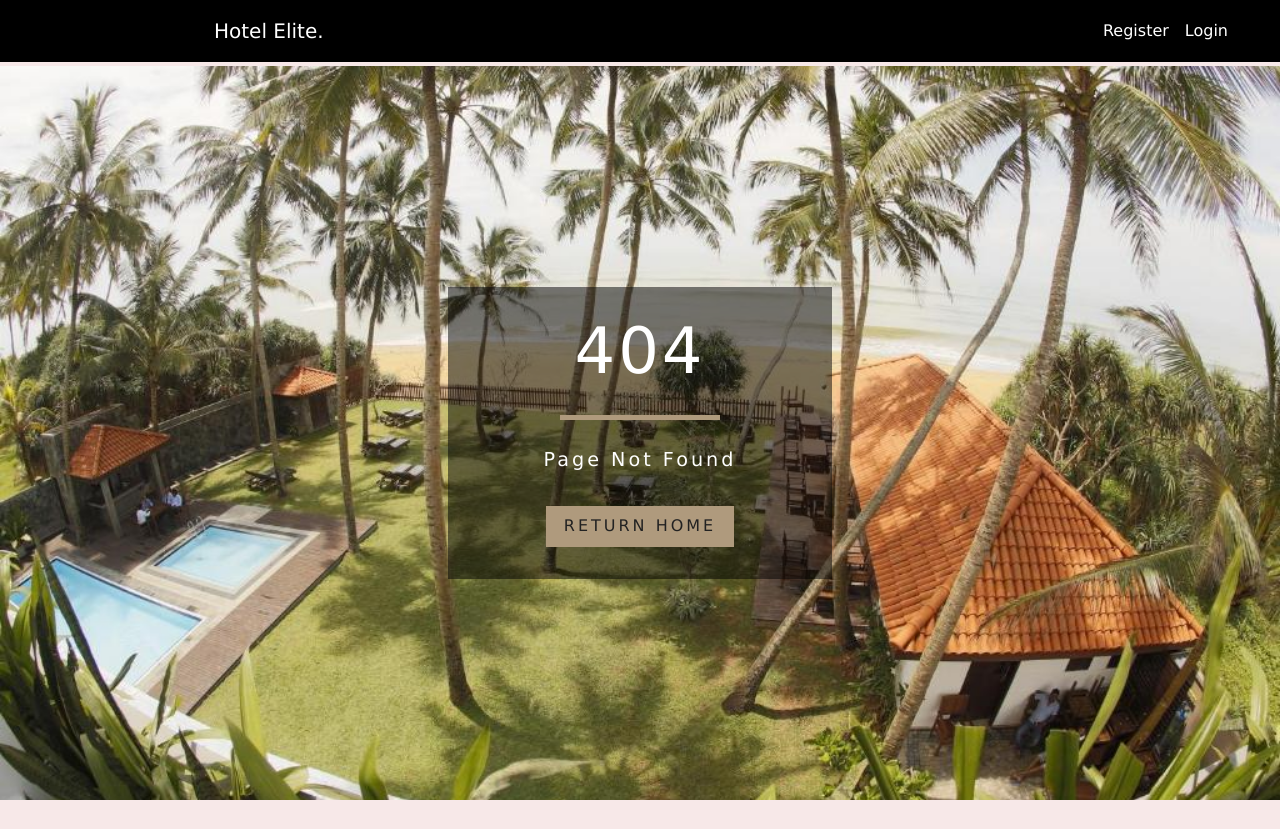
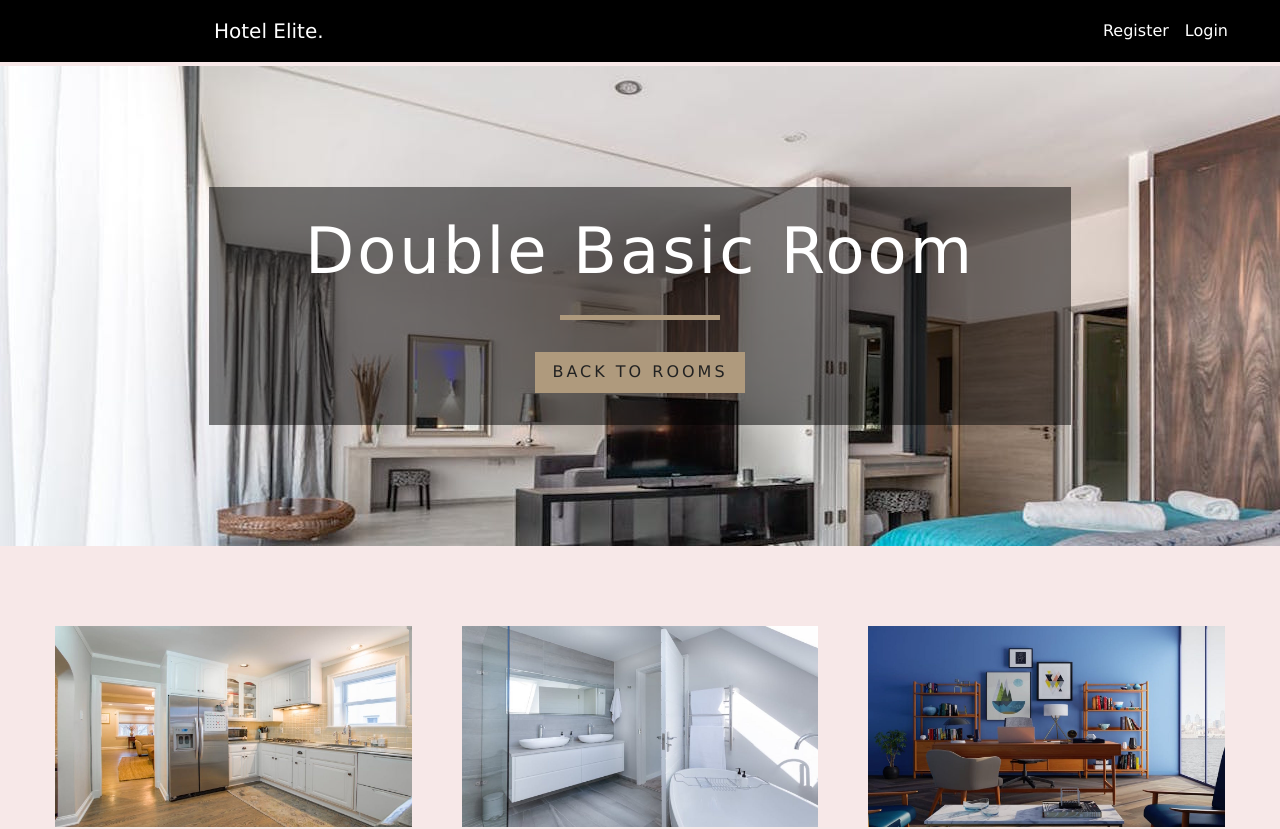
Before and after one commit to psychic-coder/MERNHotelManagement-system, a React (Create React App) app in the folder frontend/: page /rooms/double-basic in a window 1280 px wide. Before the commit this address had no page. Shown: the top 829 px of the page. Before the commit the page ends 800 px from the top, so only its background shows below. Built offline with nearby package versions, Linux system fonts and the light colour scheme.

Commit message:
Create singleRoom.js file to view single room details

```diff
--- a/frontend/src/App.js
+++ b/frontend/src/App.js
@@ -29,8 +29,9 @@ function App() {
       {/* Room Booking Routes */}
       <Route exact path = "/home"><Home/></Route>
       <Route exact path = "/rooms"><Rooms/></Route>
+      <Route exact path="/rooms/:slug" component={SingleRoom} />
 
-      <Route component={Error} />
+
 
 
 
--- a/frontend/src/pages/SingleRoom.js
+++ b/frontend/src/pages/SingleRoom.js
@@ -1,4 +1,4 @@
-/*import React, { Component } from "react";
+import React, { Component } from "react";
 import defaultBcg from "../images/room-1.jpeg";
 //import Hero from "../components/Hero";
 import Banner from "../components/Banner";
@@ -93,4 +93,3 @@ export default class SingleRoom extends Component {
     );
   }
 }
-*/
```
